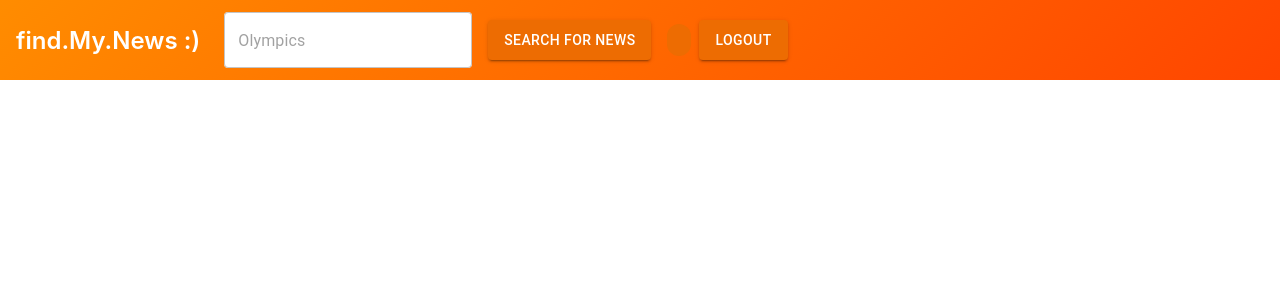
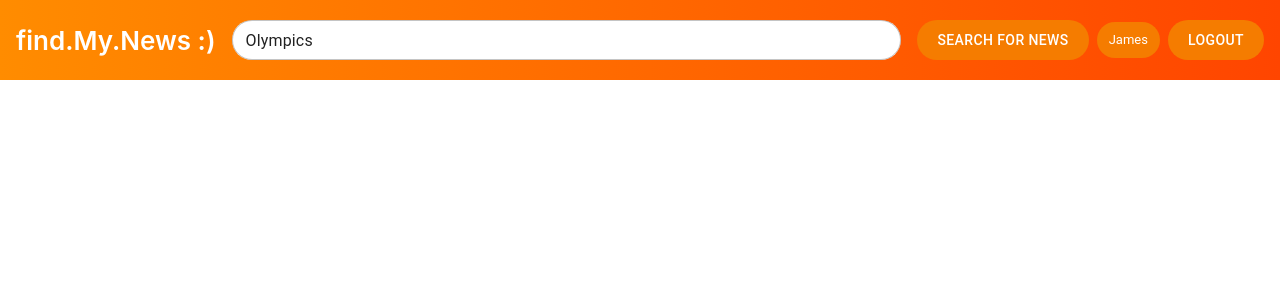
Before and after one commit to jabrij93/news-app, a React (Create React App) app: page /home in a window 1280 px wide. Shown: the top 300 px of the page. Built offline with nearby package versions, Linux system fonts and the light colour scheme.

Commit message:
ui design for header now correct

```diff
--- a/src/components/Header/Header.jsx
+++ b/src/components/Header/Header.jsx
@@ -1,75 +1,66 @@
-import Grid from "@mui/material/Grid";
-import TextField from "@mui/material/TextField";
-import Button from "@mui/material/Button";
-import Chip from "@mui/material/Chip";
-
+import { Box, TextField, Button, Chip } from "@mui/material";
 
 const Header = ({ keyword, onKeywordChange, onSearch, onLogout, username }) => {
   return (
-    <Grid
-      container
-      alignItems="center"
+    <Box
       sx={{
         height: "10vh",
-        paddingX: 2,
-        background: "linear-gradient(135deg, #ff8c00 0%, #ff4500 100%)",
-        backgroundSize: "cover",
+        minHeight: 64,
+        px: 2,
+        display: "flex",
+        alignItems: "center",
+        justifyContent: "space-between",
+        background: "linear-gradient(90deg, #ff8c00 0%, #ff4500 100%)",
       }}
     >
-      {/* App title on the left */}
-      <Grid item xs="auto" sx={{ mr: 3 }}>
-        <span style={{ color: "white", fontSize: 24, fontWeight: 600 }}>
+      {/* Left */}
+      <Box sx={{ color: "white", fontSize: 26, fontWeight: 600, whiteSpace: "nowrap" }}>
         find.My.News :)
-        </span>
-      </Grid>
+      </Box>
 
-      {/* Search box in the middle */}
-      <Grid item xs>
+      {/* Middle (search centered-ish, capped width) */}
+      <Box sx={{ flex: 1, display: "flex", justifyContent: "center", px: 2 }}>
+        <Box sx={{ width: "100%", maxWidth: 900 }}>
           <TextField
             fullWidth
-          variant="outlined"
+            value={keyword ?? ""}
             placeholder="Olympics"
-          value={keyword}
-          onChange={(e) => onKeywordChange(e.target.value)}
-          InputProps={{
-            sx: { backgroundColor: "white" },
+            onChange={(e) => onKeywordChange?.(e.target.value)}
+            sx={{
+              "& .MuiOutlinedInput-root": {
+                backgroundColor: "white",
+                height: 40,
+                borderRadius: 999, // optional if you want pill like your screenshot
+              },
             }}
           />
-      </Grid>
+        </Box>
+      </Box>
 
-      {/* Search button */}
-      <Grid item xs="auto" sx={{ ml: 2 }}>
+      {/* Right (pinned to far right) */}
+      <Box sx={{ display: "flex", alignItems: "center", gap: 1, whiteSpace: "nowrap" }}>
         <Button
           variant="contained"
-          color="warning"
           onClick={onSearch}
-          sx={{ height: 40 }}
+          sx={{ height: 40, px: 2.5, boxShadow: "none", borderRadius: 999, bgcolor: "#f57c00" }}
         >
           Search for News
         </Button>
-      </Grid>
 
-      {/* Username chip */}
-      <Grid item xs="auto" sx={{ ml: 2 }}>
         <Chip
-          color="warning"
-          label={username}
-          sx={{ color: "white", fontWeight: 500 }}
+          label={username ?? "User"}
+          sx={{ height: 36, borderRadius: 999, bgcolor: "#f57c00", color: "white" }}
         />
-      </Grid>
 
-      {/* Logout button */}
-      <Grid item xs="auto" sx={{ ml: 1 }}>
         <Button
           variant="contained"
-          color="warning"
           onClick={onLogout}
-          sx={{ height: 40 }}
+          sx={{ height: 40, px: 2.5, boxShadow: "none", borderRadius: 999, bgcolor: "#f57c00" }}
         >
           Logout
         </Button>
-      </Grid>
-    </Grid>
+      </Box>
+    </Box>
   );
 };
 
--- a/src/components/Home/Home.jsx
+++ b/src/components/Home/Home.jsx
@@ -1,13 +1,29 @@
+import { useState } from "react";
 import Grid from "@mui/material/Grid";
 import MyFavouritesPanel from "../MyFavouritesPanel/MyFavouritesPanel";
 import DisplayResults from "../DisplayResults/DisplayResults";
 import Header from '../Header/Header'
 
 const Home = () => {
+    const [keyword, setKeyword] = useState("Olympics");
+    const username = "James";
+
+    const handleSearch = () => {
+    };
+
+    const handleLogout = () => {
+    };
+
     return (
         <Grid container className="home-container" direction={"column"}>
-            <Grid className="header-container" item lg={1} style={{maxheight: "10vh"}}>
-                <Header></Header>
+            <Grid className="header-container" item xs={12} sx={{ height: "10vh" }}>
+                <Header
+                    keyword={keyword}
+                    onKeywordChange={setKeyword}
+                    onSearch={handleSearch}
+                    onLogout={handleLogout}
+                    username={username}
+                />
             </Grid>
             <Grid className="content-container" item lg={11}>
                 <Grid container direction="row" style={{ height: "100%"}}>
```
Lines whose indentation alone changed are shown as unchanged.
